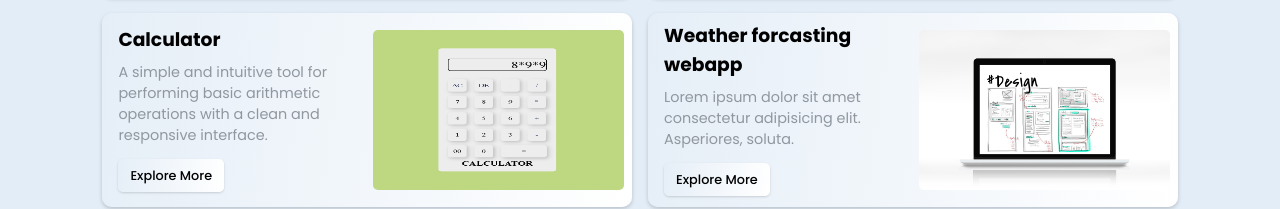
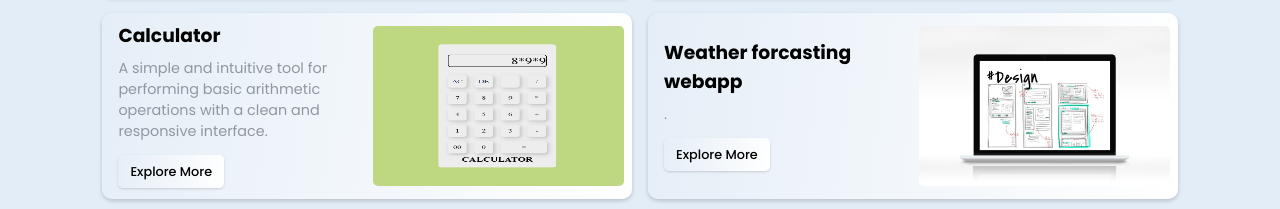
Before and after one commit to Matloob333/Portfolio, a plain HTML site: page index.html in a window 1280 px wide. Shown: the part 2157-2366 px from the top of the page. Drawn offline with nearby package versions, Linux system fonts and the light colour scheme.

Commit message:
Updated changes

```diff
--- a/index.html
+++ b/index.html
@@ -269,7 +269,7 @@
             <div class="portfolio-box mix web">
                 <div class="portfolio-content">
                     <h3>Weather forcasting webapp</h3>
-                    <p>Lorem ipsum dolor sit amet consectetur adipisicing elit. Asperiores, soluta.</p>
+                    <p>.</p>
                     <a href="#" class="readMore">Explore More</a>
                 </div>
                 <div class="portfolio-img">
```
